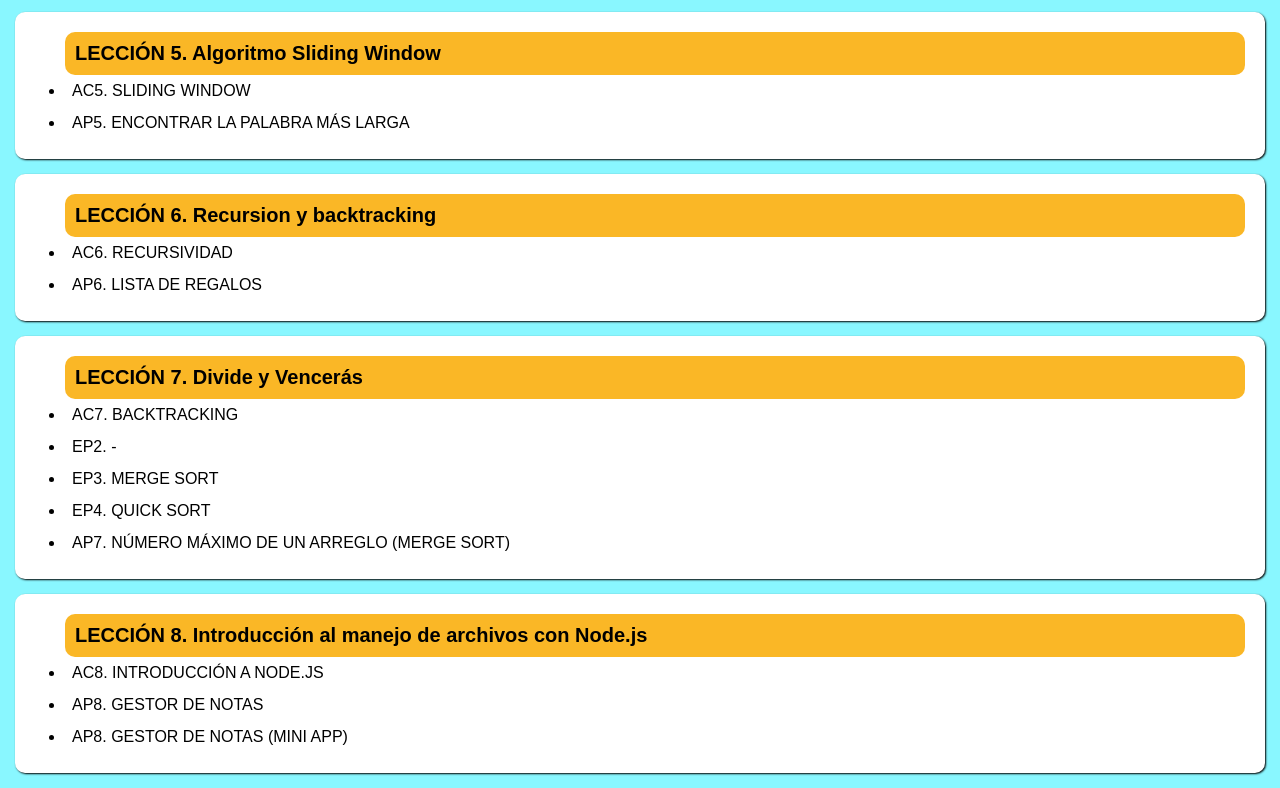
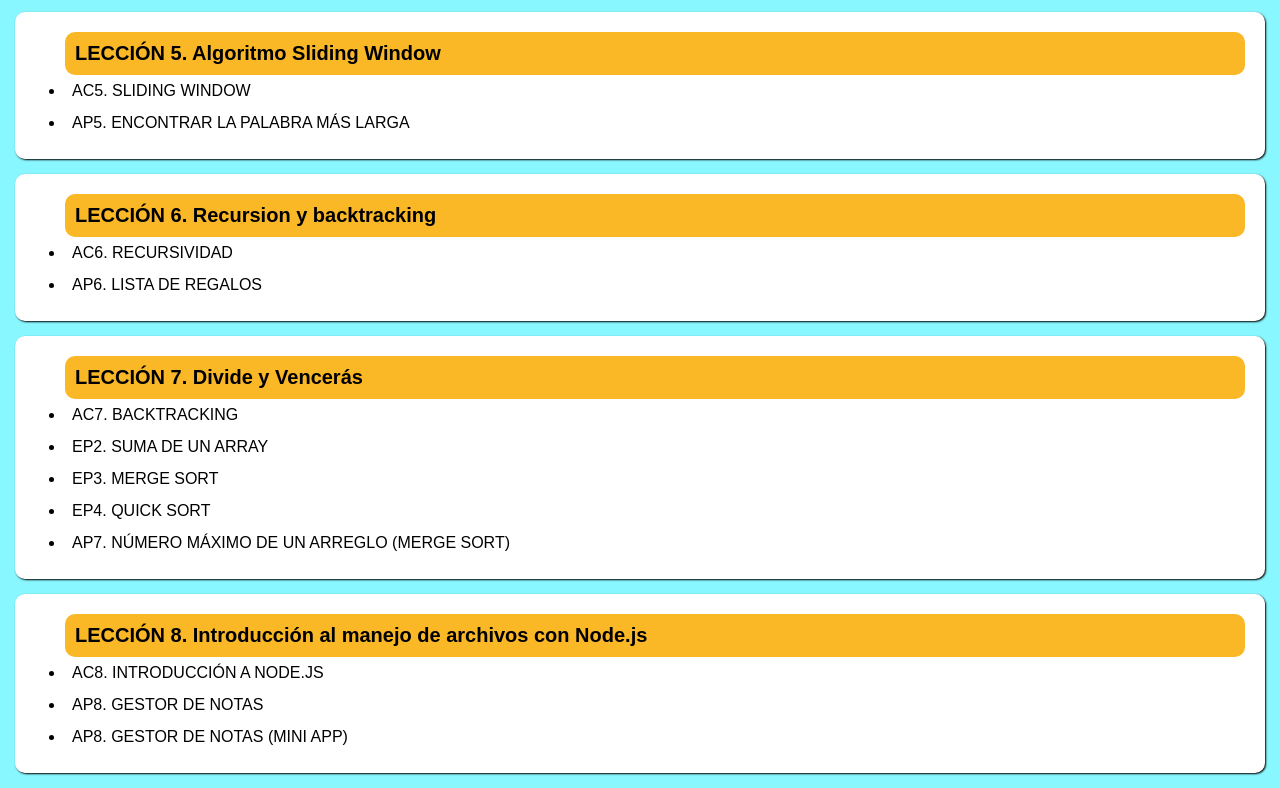
Before and after one commit to Wilberth08-maker/M-dulo-2.-L-gica-y-algoritmos, a plain HTML site: page index.html in a window 1280 px wide. Shown: the part 923-1711 px from the top of the page. Drawn offline with Linux system fonts and the light colour scheme.

Commit message:
Se añadio el ejercicio práctico de la lección 7 a la página principal index.html

```diff
--- a/index.html
+++ b/index.html
@@ -111,7 +111,7 @@
                 <a href="./LECCIÓN 7/index.html" target="_blank"> AC7. BACKTRACKING </a>
             </li>
             <li>
-                <a href="./LECCIÓN 1/index.html" target="_blank"> EP2. - </a>
+                <a href="./LECCIÓN 7/suma.html" target="_blank"> EP2. SUMA DE UN ARRAY </a>
             </li>
             <li>
                 <a href="./LECCIÓN 7/mergeSort.html" target="_blank"> EP3.  MERGE SORT </a>
```
